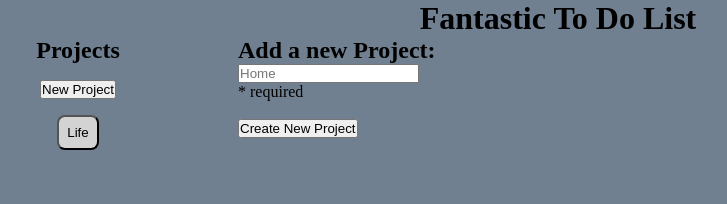
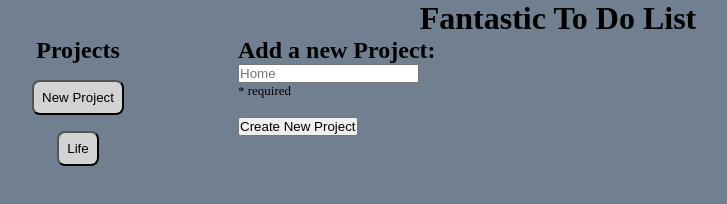
Before and after one commit to coffee-kiwi/javascript-ToDoList, a website built with webpack: page src/template.html in a window 1280 px wide. Both pictures are taken after a click on the button "New Project". Shown: the whole page, without its empty margins (82-809 px from the left). Built offline with nearby package versions, Linux system fonts and the light colour scheme.

Commit message:
Style: Add smaller font to class and remove old console.logs

```diff
--- a/src/showToDoList.js
+++ b/src/showToDoList.js
@@ -9,12 +9,10 @@ function showToDoList(project, container) {
             if (key === "title") {
                 const entry = document.createElement("h2");
                 entry.textContent = `${val}.`
-                console.log(`${item}'s ${key} is ${val}.`)
                 newItem.appendChild(entry);
             } else if ((key != "checkList")  && (key != "id")) {
                 const entry = document.createElement("p");
                 entry.textContent = `${key}: ${val}.`
-                console.log(`${item}'s ${key} is ${val}.`)
                 newItem.appendChild(entry);
             }
         });
--- a/src/styles.css
+++ b/src/styles.css
@@ -32,13 +32,17 @@ main {
 
 }
 
-#sidebar .projectBtn {
+#sidebar .projectBtn,
+#new-btn {
     background-color: lightgrey;
     border-radius: 8px;
     padding: 8px;
 
 }
 
+.small {
+    font-size: small;
+}
 /* .sidebar {
     grid-area: 1 / 1 / 2 / 2;
 }
```
